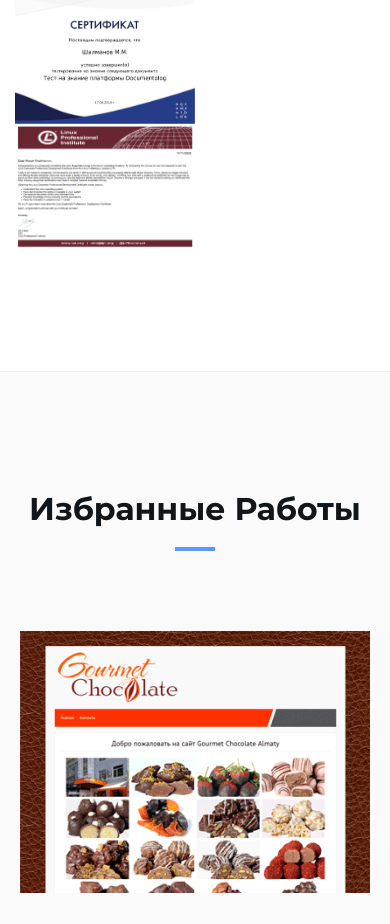
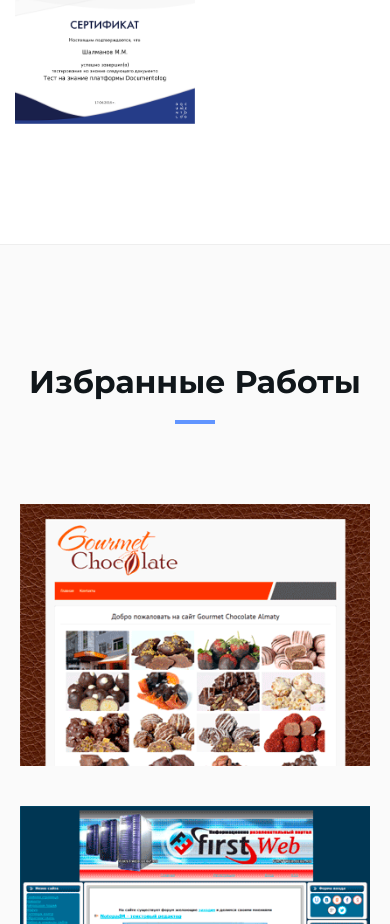
Before and after one commit to mshalmanov/mshalmanov.github.io, a plain HTML site: page index.html in a window 390 px wide. Shown: the part 3744-4668 px from the top of the page. Drawn offline with Linux system fonts and the light colour scheme.

Commit message:
Revert "Update index.html"
This reverts commit 23d05c8d8523e5259fa3b4aa481b167c33cfa644.

```diff
--- a/index.html
+++ b/index.html
@@ -152,9 +152,7 @@
 			<div class="col-md-2 col-sm-4 col-xs-7">
                 <a class="example-image-link" href="img/documentolog.png" data-lightbox="example-set" data-title="Сертификат по СЭД Documentolog"><img class="example-image" src="img/documentolog.png" width="180px" height="127px" /></a>
             </div>
-			<div class="col-md-2 col-sm-4 col-xs-7">
-                <a class="example-image-link" href="img/Linux_Essent_certificate.png" data-lightbox="example-set" data-title="Сертификат по СЭД Documentolog"><img class="example-image" src="img/Linux_Essent_certificate.png" width="180px" height="127px" /></a>
-            </div>
+
 			</div>
        </div>
 
```
Also changed, not shown: img/Linux_Essent_certificate.png (deleted).
